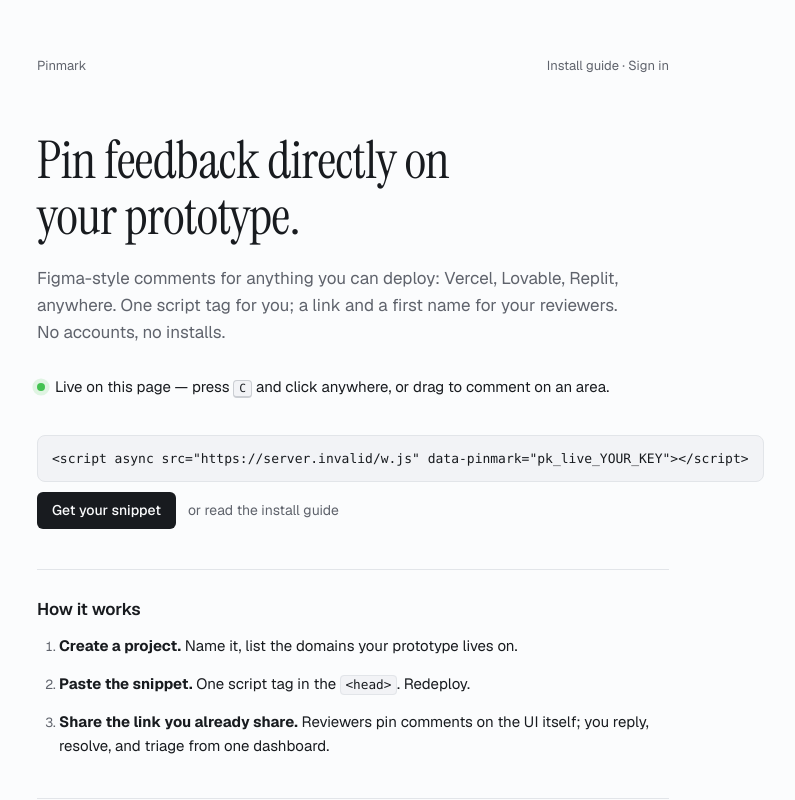
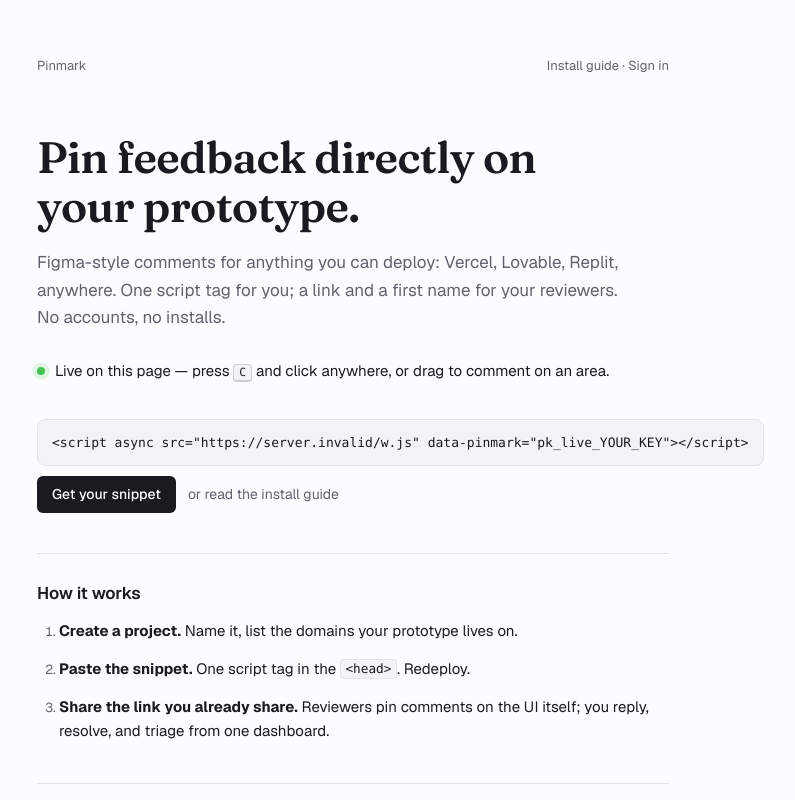
Before and after one commit to s4tr2/pinmark, a Next.js app in the folder apps/web/: page / in a window 1280 px wide. Shown: the top 800 px of the page, without its empty margins (287-1082 px from the left). Built offline with nearby package versions, Linux system fonts and the light colour scheme; no server answers.

Commit message:
Revert "Hero serif: Instrument Serif as free Signifier stand-in"
This reverts commit 6458cfeb3aab0d964080942cb612170ecff7015e.

```diff
--- a/apps/web/src/app/globals.css
+++ b/apps/web/src/app/globals.css
@@ -277,15 +277,14 @@
 /* ---- landing (brand register: display scale, same tokens) ---- */
 
 .landing .hero-title {
-  /* Instrument Serif (Signifier stand-in): single 400 weight,
-     so scale carries the presence instead of boldness */
-  font-family: var(--font-display-serif), Georgia, "Times New Roman", serif;
-  font-size: 3.25rem;
-  font-weight: 400;
-  letter-spacing: -0.01em;
-  line-height: 1.08;
-  margin: 3.5rem 0 1.25rem;
-  max-width: 20ch;
+  /* Fraunces: variable display serif — softer tracking than the sans */
+  font-family: var(--font-fraunces), Georgia, "Times New Roman", serif;
+  font-size: 2.75rem;
+  font-weight: 550;
+  letter-spacing: -0.015em;
+  line-height: 1.12;
+  margin: 3.5rem 0 1.125rem;
+  max-width: 18ch;
 }
 
 .landing .hero-sub {
--- a/apps/web/src/app/layout.tsx
+++ b/apps/web/src/app/layout.tsx
@@ -1,16 +1,13 @@
 import type { Metadata } from "next";
 import { GeistSans } from "geist/font/sans";
-import { Instrument_Serif } from "next/font/google";
+import { Fraunces } from "next/font/google";
 import { BRAND_NAME } from "@/lib/config";
 import "./globals.css";
 
-// Free stand-in for Signifier (Klim): sharp editorial display serif.
-// Single weight; the hero compensates with size.
-const displaySerif = Instrument_Serif({
-  weight: "400",
+const fraunces = Fraunces({
   subsets: ["latin"],
   display: "swap",
-  variable: "--font-display-serif",
+  variable: "--font-fraunces",
 });
 
 export const metadata: Metadata = {
@@ -24,7 +21,7 @@
   children: React.ReactNode;
 }) {
   return (
-    <html lang="en" className={`${GeistSans.variable} ${displaySerif.variable}`}>
+    <html lang="en" className={`${GeistSans.variable} ${fraunces.variable}`}>
       <body>{children}</body>
     </html>
   );
```
